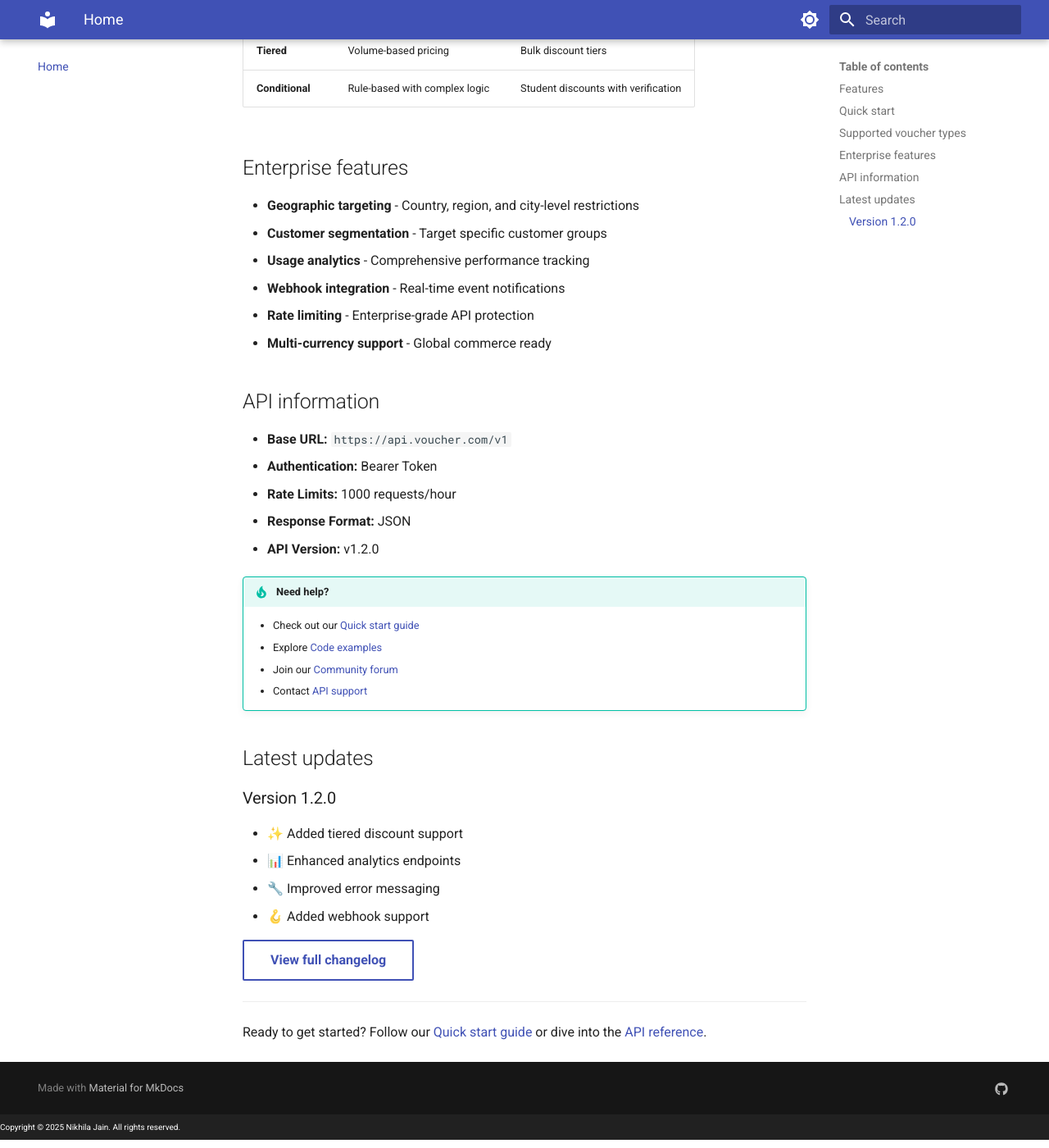
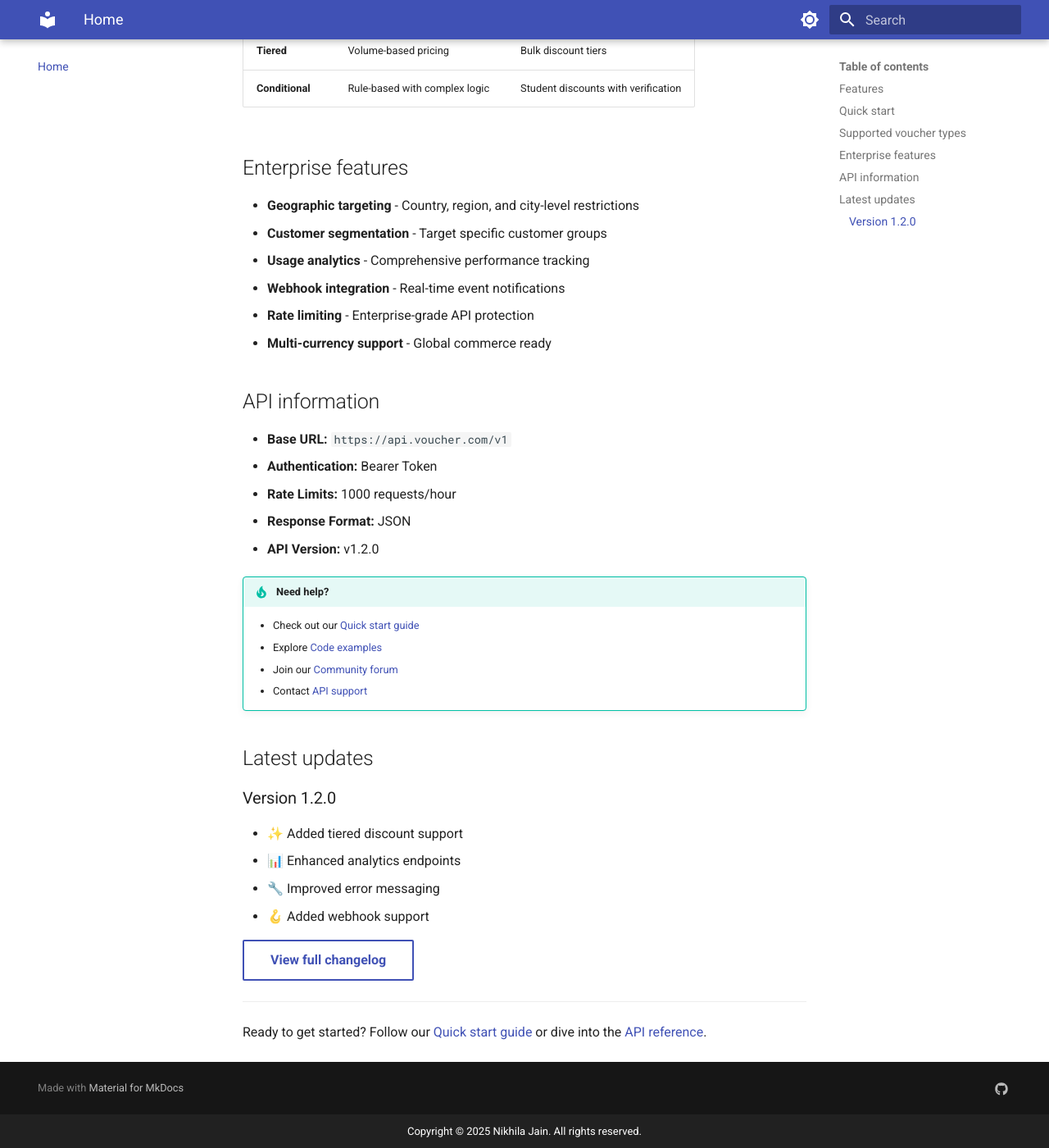
Before and after one commit to jnikhila/voucher-api-docs, an MkDocs documentation site: the page built from docs/index.md, in a window 1280 px wide and 1400 px high, scrolled down 1523 px. Shown: the whole window at 82% size. Built offline with MkDocs 1.6.1 and Material for MkDocs 9.7.7, drawn with Linux system fonts in a browser that asks for light colours.

Commit message:
custom styles

```diff
--- /dev/null
+++ b/docs/css/custom.css
@@ -0,0 +1,13 @@
+.md-typeset blockquote {
+    color: #007ACC;
+    font-style: italic;
+}
+[dir=ltr] .md-typeset blockquote {
+    border-left: 5px solid #003366;
+}
+
+footer {
+    text-align: center;
+    font-size: small;
+    font-family: inherit;
+}
--- a/mkdocs.yml
+++ b/mkdocs.yml
@@ -97,3 +97,6 @@
   social:
     - icon: fontawesome/brands/github
       link: https://github.com/jnikhila/voucher-api-docs
+
+extra_css:
+    - css/custom.css
```
